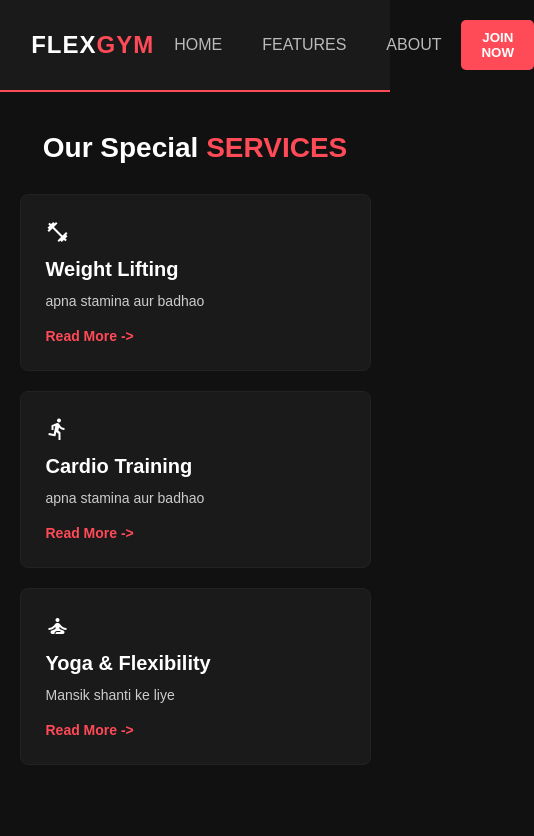
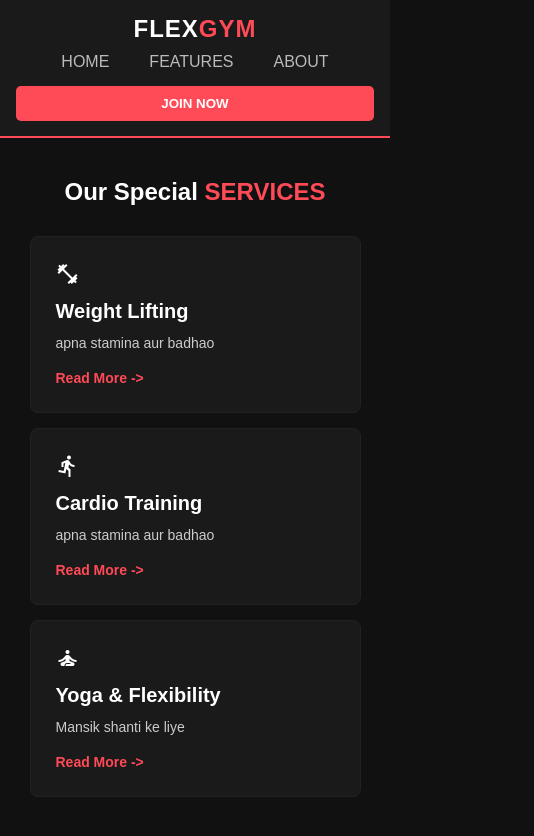
Before and after one commit to manish1894/gym-website, an Angular app: page / in a window 390 px wide. Shown: the top 836 px of the page, 534 px wide, since content can reach past the window. Built offline with nearby package versions, Linux system fonts and the light colour scheme.

Commit message:
made website mobile responsive

```diff
--- a/src/app/app.css
+++ b/src/app/app.css
@@ -95,3 +95,29 @@
     transform: translateY(-5px);
     border-color: #ff4a57;
 }
+
+@media (max-width: 768px) {
+    .navbar{
+        padding: 15px 4%;
+        flex-direction: column;
+        gap: 10px;
+        text-align: center;
+    }
+    .nav-links{
+        gap: 15px;
+        margin-bottom:  5px;
+    }
+    .join-btn{
+        width: 100%;
+        padding: 10px;
+    }
+    .services-grid{
+        grid-template-columns: 1fr;
+        gap: 15px;
+        padding: 0 10px;
+    }
+    .section-title{
+        font-size: 24px;
+    }
+
+}
```
